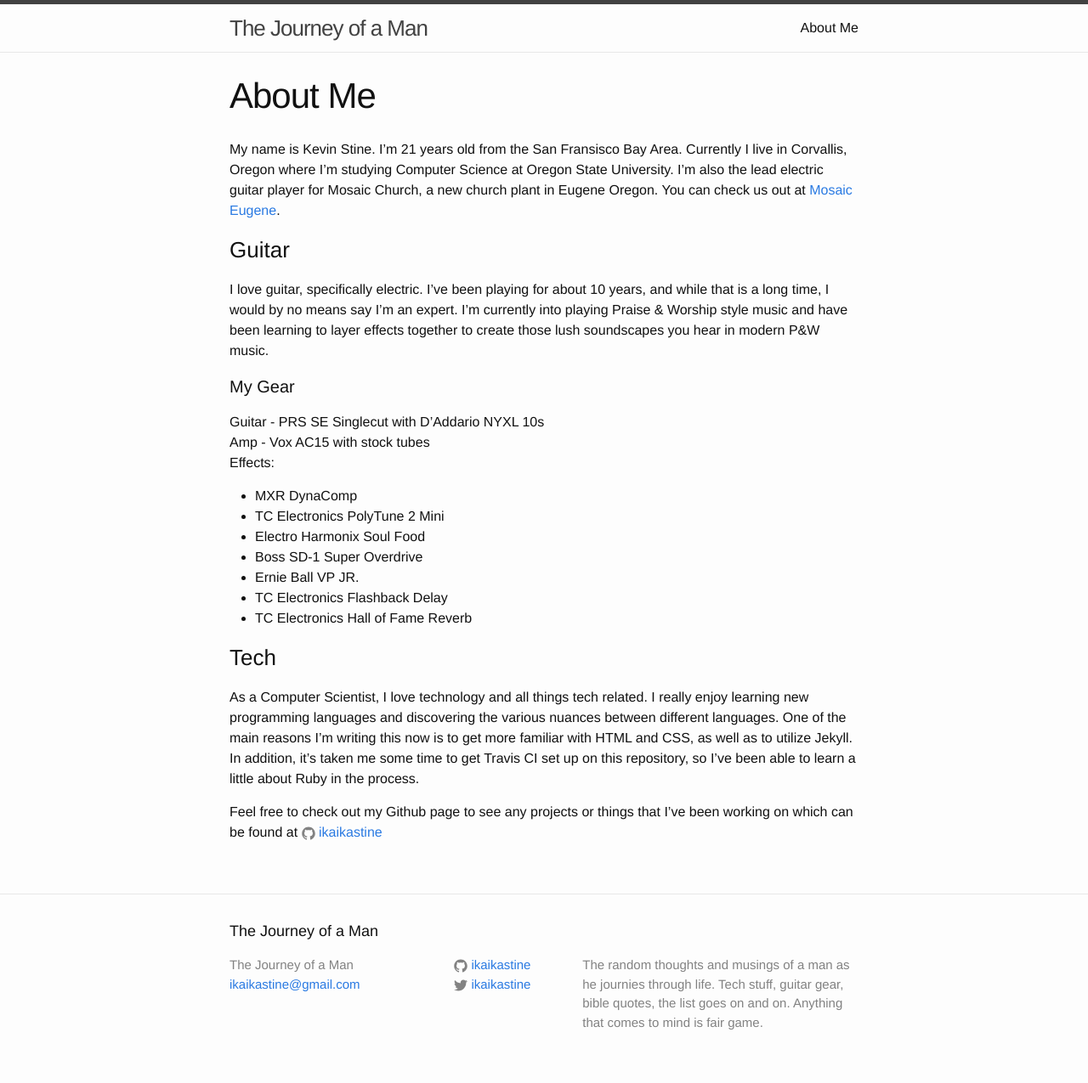
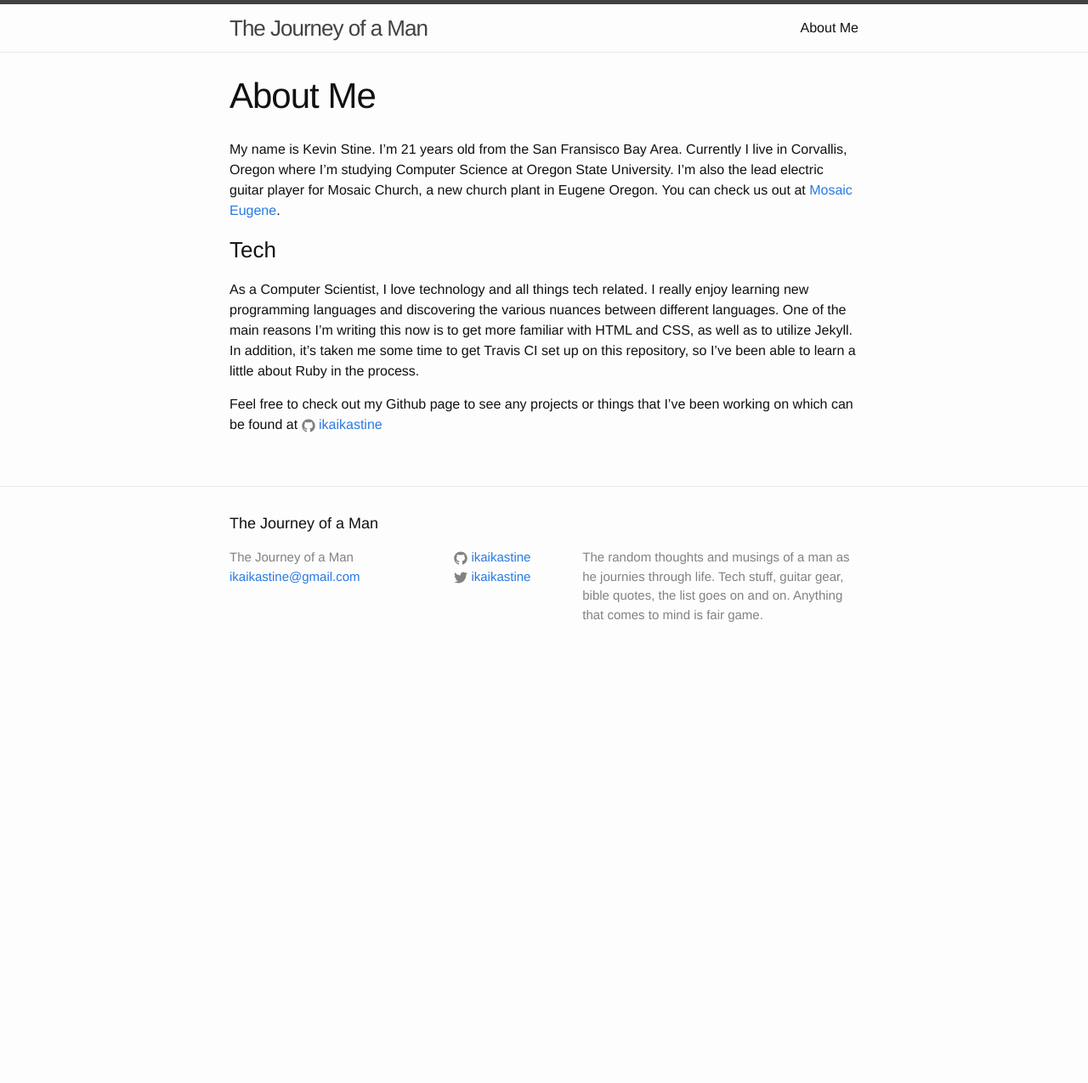
Before and after one commit to ikaikastine/ikaikastine.github.io, a Jekyll site: the page built from about.md, in a window 1280 px wide. Shown: the whole page at 85% size. Built offline with Jekyll 4.4.1, drawn with Linux system fonts in a browser that asks for light colours; after the commit the page ends 900 px from its top, so only the background shows below that.

```diff
--- a/about.md
+++ b/about.md
@@ -10,26 +10,6 @@ Oregon State University. I'm also the lead electric guitar player for
 Mosaic Church, a new church plant in Eugene Oregon. You can check us out at
 [Mosaic Eugene](http://mosaiceugene.com/).
 
-### Guitar
-I love guitar, specifically electric. I've been playing for about 10 years,
-and while that is a long time, I would by no means say I'm an expert. I'm
-currently into playing Praise & Worship style music and have been learning
-to layer effects together to create those lush soundscapes you hear in modern
-P&W music.
-
-#### My Gear
-Guitar - PRS SE Singlecut with D'Addario NYXL 10s
-Amp - Vox AC15 with stock tubes
-Effects:
-
-* MXR DynaComp
-* TC Electronics PolyTune 2 Mini
-* Electro Harmonix Soul Food
-* Boss SD-1 Super Overdrive
-* Ernie Ball VP JR.
-* TC Electronics Flashback Delay
-* TC Electronics Hall of Fame Reverb
-
 ### Tech
 As a Computer Scientist, I love technology and all things tech related. I really
 enjoy learning new programming languages and discovering the various nuances
```
Also changed, not shown: _posts/2016-06-03-my-guitar-rig.md (added, +27 -0 lines), 1 other file.
